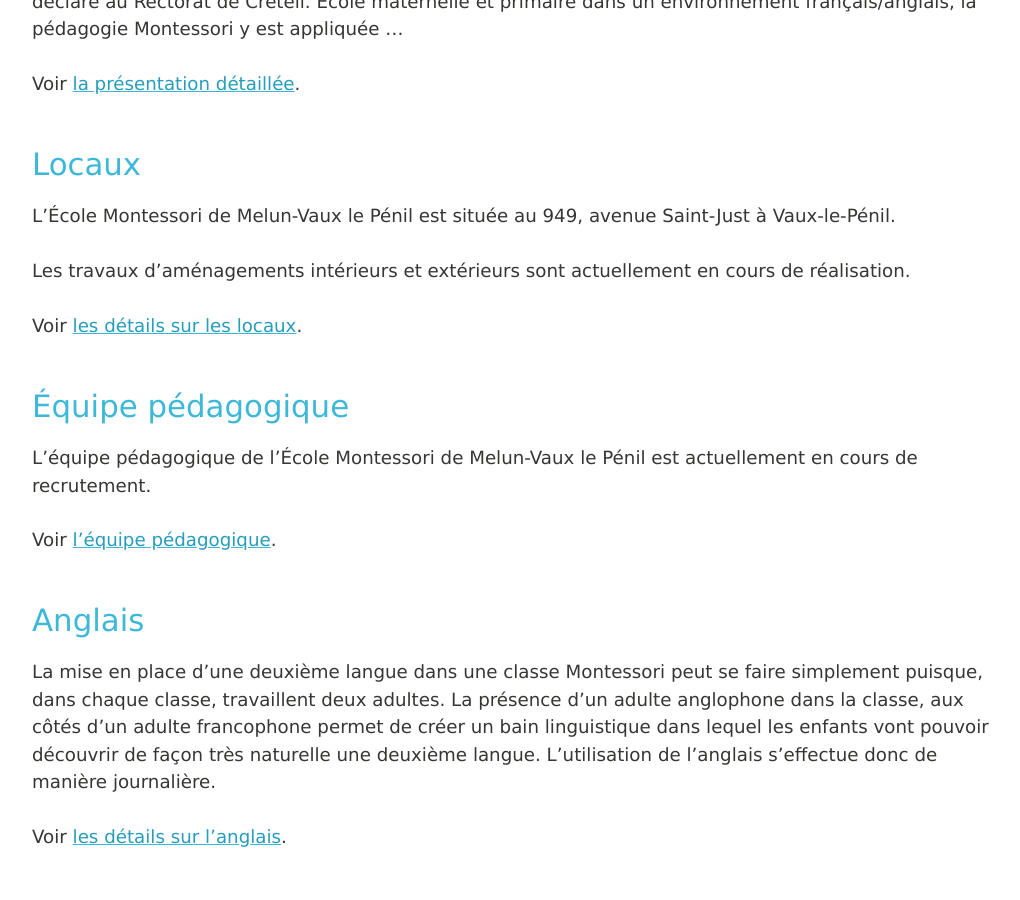
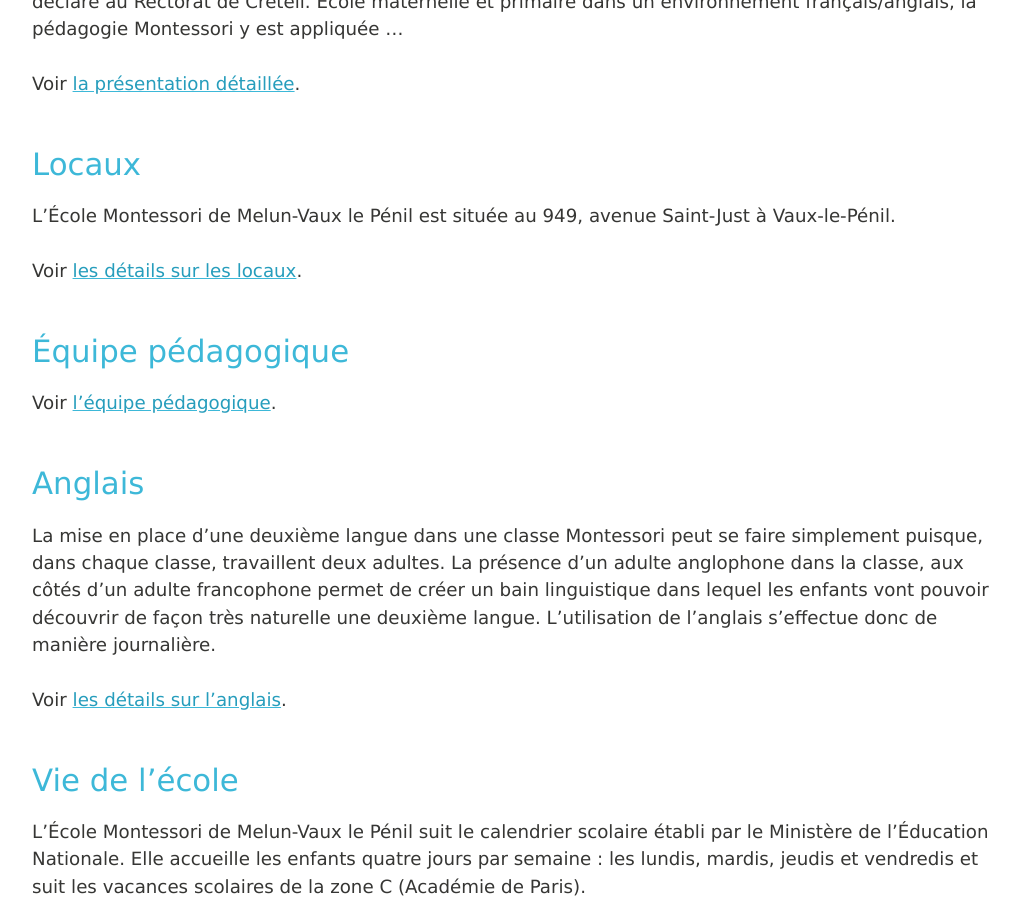
Before and after one commit to montessori-melun/montessori-melun.github.io, a Jekyll site: the page built from ecole/index.md, in a window 1280 px wide and 900 px high, scrolled down 542 px. Shown: the whole window, without its empty margins (128-1148 px from the left). Built offline with Jekyll 4.4.1, drawn with Linux system fonts in a browser that asks for light colours.

Commit message:
Update index.md

```diff
--- a/ecole/index.md
+++ b/ecole/index.md
@@ -13,13 +13,9 @@ Voir [la présentation détaillée](presentation.md).
 
 L’École Montessori de Melun-Vaux le Pénil est située au 949, avenue Saint-Just à Vaux-le-Pénil.
 
-Les travaux d’aménagements intérieurs et extérieurs sont actuellement en cours de réalisation.
-
 Voir [les détails sur les locaux](locaux.md).
 
 # Équipe pédagogique
-
-L’équipe pédagogique de l’École Montessori de Melun-Vaux le Pénil est actuellement en cours de recrutement.
 
 Voir [l'équipe pédagogique](equipe.md).
 
```
